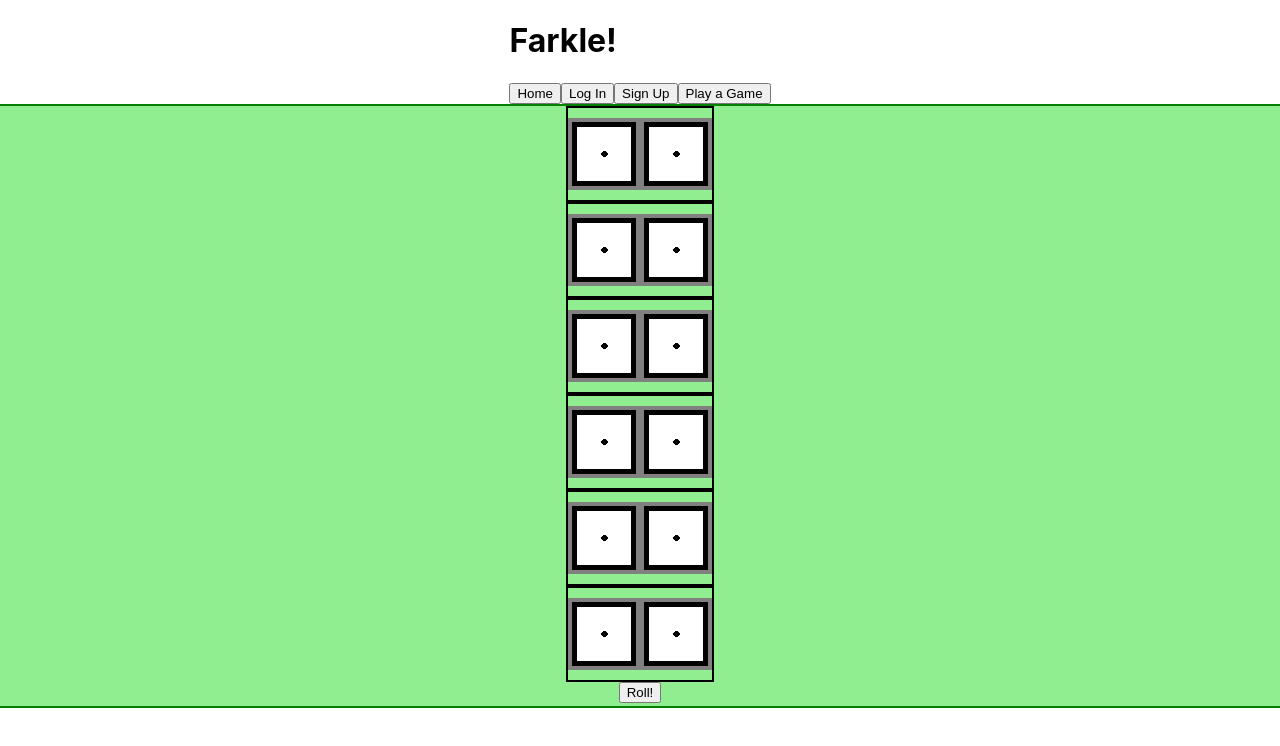
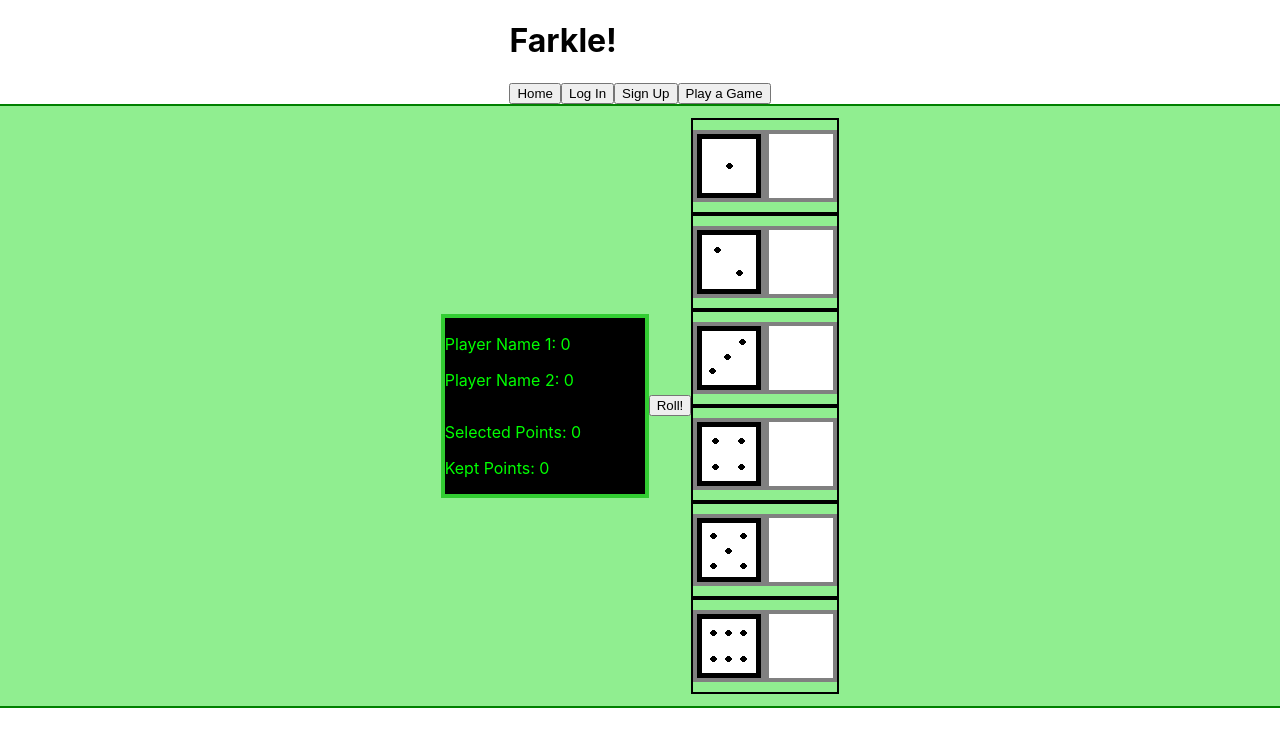
Before and after one commit to carl-larson/capstone-react, a React (Create React App) app: page /farkle in a window 1280 px wide. Shown: the top 746 px of the page. Built offline with nearby package versions, Linux system fonts and the light colour scheme.

Commit message:
basics of scoreboard are now visible

```diff
--- a/src/components/Navigation.js
+++ b/src/components/Navigation.js
@@ -17,9 +17,9 @@ const Navigation = () => {
         <div>
             <h1>Farkle!</h1>
             <div className='buttons'>
-                <Link activeClassName="active" to="/"><button>Home</button></Link>
-                <Link activeClassName="active" to="/login"><button>Log In</button></Link>
-                <Link activeClassName="active" to="/signup"><button>Sign Up</button></Link>
+                <Link activeclassname="active" to="/"><button>Home</button></Link>
+                <Link activeclassname="active" to="/login"><button>Log In</button></Link>
+                <Link activeclassname="active" to="/signup"><button>Sign Up</button></Link>
                 <button onClick={displayButtons}>Play a Game</button>
             </div>
             <div className="playButtons" style={{display: playButtons}}>
--- a/src/components/farkle/Farkle.js
+++ b/src/components/farkle/Farkle.js
@@ -1,5 +1,6 @@
 import React from 'react';
 import Row from './Row';
+import ScoreBoard from './ScoreBoard'
 
 import './farkleStyle.css';
 
@@ -7,6 +8,7 @@ class Farkle extends React.Component {
     constructor (props) {
         super(props);
         this.state = {
+            playing: false,
             dice: [
                 {
                     value: 1,
@@ -25,7 +27,7 @@ class Farkle extends React.Component {
                 },
                 {
                     value: 4,
-                    selected: true,
+                    selected: false,
                     kept: false
                 },
                 {
@@ -43,6 +45,7 @@ class Farkle extends React.Component {
         this.select = this.select.bind(this);
     }
     select(ind) {
+        if(this.state.playing) {
             console.log('clicked')
             let diceList = [...this.state.dice];
             let selectDie = diceList[ind];
@@ -55,8 +58,10 @@ class Farkle extends React.Component {
                 return;
             }
             this.setState({dice: diceList})
+        } else {return}
     }
     rollDice = () => {
+        this.setState({playing: true})
         let newRoll = 0;
         let diceArray = [...this.state.dice];
         console.log(diceArray);
@@ -101,14 +106,17 @@ class Farkle extends React.Component {
         let die = this.state.dice;
         return (
             <div className='board'>
-                {/* <button onClick={() => this.select(0)}><Row className='row1' value={die[0].value} selected={die[0].selected} kept={die[0].kept}></Row></button> */}
+                <ScoreBoard />
+                <button onClick={this.rollDice}>Roll!</button>
+                <div className='diceBoard'>
                     <div onClick={() => this.select(0)}><Row className='row1' value={die[0].value} selected={die[0].selected} kept={die[0].kept}></Row></div>
                     <div onClick={() => this.select(1)}><Row className='row2' value={die[1].value} selected={die[1].selected} kept={die[1].kept}></Row></div>
                     <div onClick={() => this.select(2)}><Row className='row3' value={die[2].value} selected={die[2].selected} kept={die[2].kept}></Row></div>
                     <div onClick={() => this.select(3)}><Row className='row4' value={die[3].value} selected={die[3].selected} kept={die[3].kept}></Row></div>
                     <div onClick={() => this.select(4)}><Row className='row5' value={die[4].value} selected={die[4].selected} kept={die[4].kept}></Row></div>
                     <div onClick={() => this.select(5)}><Row className='row6' value={die[5].value} selected={die[5].selected} kept={die[5].kept}></Row></div>
-                <button onClick={this.rollDice}>Roll!</button>
+                </div>
+
             </div>
 
         )
--- a/src/components/farkle/Row.js
+++ b/src/components/farkle/Row.js
@@ -1,81 +1,49 @@
 import React from 'react';
 
 class Row extends React.Component {
-    constructor (props) {
-        super(props);
-        this.state = {
-            // value: Number(props.value),
-            // selected: props.selected,
-            // kept: props.kept
-
-            xRolledPosition: 0,
-            xKeptPosition: -64,
-            yPosition: -((this.props.value - 1) * 64),
-            selectedcolor: 'gray',
-            keptcolor: 'gray',
-            rolledPosition: `${this.xRolledPosition}px ${this.yPosition}px`,
-            keptPosition: `${this.xKeptPosition}px ${this.yPosition}px`
-        };
-    }
-
-    componentDidMount() {
-
-    }
-
-    componentDidUpdate(prevProps) {
-        if (this.props !== prevProps)
-        {console.log(this.props.value, this.props.selected, this.props.kept)
-        if (this.props.selected && !this.props.kept) {
-            this.setState({selectedcolor: 'red'});
-        } else if (this.props.selected && this.props.kept) {
-            this.setState({selectedcolor: 'gray',
-                keptcolor: 'red',
-                xRolledPosition: -64,
-                xKeptPosition: 0});
-        } else {
-            this.setState({selectedcolor: 'gray',
-            keptcolor: 'gray',
-            xRolledPosition: 0,
-            xKeptPosition: -64});
-        }}
-
-
-    }
+    // constructor (props) {
+    //     super(props);
+    //     this.state = {
+    //         value: Number(props.value),
+    //         selected: props.selected,
+    //         kept: props.kept
+    //     }
+    // }
 
     render() {
-        // let value = this.props.value;
-        // let selected = this.props.selected;
-        // let kept = this.props.kept;
-        // console.log(value, selected, kept)
-        // let xRolledPosition = 0;
-        // let xKeptPosition = -64;
-        // let yPosition = -((value - 1) * 64);
+        let value = this.props.value;
+        let selected = this.props.selected;
+        let kept = this.props.kept;
+        console.log(value, selected, kept)
+        let xRolledPosition = 0;
+        let xKeptPosition = -64;
+        let yPosition = -((value - 1) * 64);
 
-        // let selectedcolor = 'gray';
-        // let keptcolor = 'gray';
+        let selectedcolor = 'gray';
+        let keptcolor = 'gray';
         // selected ? bordercolor = 'red' : bordercolor = 'gray';
-        // if (this.props.selected && !this.props.kept) {
-        //     this.selectedcolor = 'red';
-        // } else if (this.props.selected && this.props.kept) {
-        //     this.selectedcolor = 'gray';
-        //     this.keptcolor = 'red';
-        //     this.xRolledPosition = -64;
-        //     this.xKeptPosition = 0;
-        // } else {
-        //     this.selectedcolor = 'gray';
-        //     this.keptcolor = 'gray';
-        //     this.xRolledPosition = 0;
-        //     this.xKeptPosition = -64;
-        // }
-        // let rolledPosition = `${this.xRolledPosition}px ${this.yPosition}px`;
-        // let keptPosition = `${this.xKeptPosition}px ${this.yPosition}px`;
+        if (selected && !kept) {
+            selectedcolor = 'red';
+        } else if (selected && kept) {
+            selectedcolor = 'gray';
+            keptcolor = 'red';
+            xRolledPosition = -64;
+            xKeptPosition = 0;
+        } else {
+            selectedcolor = 'gray';
+            keptcolor = 'gray';
+            xRolledPosition = 0;
+            xKeptPosition = -64;
+        }
+        let rolledPosition = `${xRolledPosition}px ${yPosition}px`;
+        let keptPosition = `${xKeptPosition}px ${yPosition}px`;
 
         return (
             <div className='row'>
                 <div className='rolled dice'
-                    style={{backgroundPosition: this.rolledPosition, borderColor: this.selectedcolor}}>
+                    style={{backgroundPosition: rolledPosition, borderColor: selectedcolor}}>
                 </div>
-                <div className='kept dice' style={{backgroundPosition: this.keptPosition, borderColor: this.keptcolor}}>
+                <div className='kept dice' style={{backgroundPosition: keptPosition, borderColor: keptcolor}}>
                 </div>
             </div>
         )
--- /dev/null
+++ b/src/components/farkle/ScoreBoard.js
@@ -0,0 +1,34 @@
+import React from 'react'
+
+class ScoreBoard extends React.Component {
+    constructor(props) {
+        super(props);
+        this.state = {
+            player1: 'Player Name 1',
+            player2: 'Player Name 2',
+            score1: 0,
+            score2: 0,
+            selectedPoints: 0,
+            keptPoints: 0
+        }
+    }
+
+    render() {
+        return (
+            <div className='App'>
+                <div className='scoreBoard'>
+                    <span className='scoreBox'>
+                        <p>{this.state.player1}: {this.state.score1}</p>
+                        <p>{this.state.player2}: {this.state.score2}</p>
+                    </span>
+                    <span className='currentPoints'>
+                        <p>Selected Points: {this.state.selectedPoints}</p>
+                        <p>Kept Points: {this.state.keptPoints}</p>
+                    </span>
+                </div>
+            </div>
+        )
+    }
+}
+
+export default ScoreBoard
--- a/src/components/farkle/farkleStyle.css
+++ b/src/components/farkle/farkleStyle.css
@@ -1,11 +1,18 @@
 .board {
     display: flex;
-    flex-direction: column;
+    flex-direction: row;
+    justify-content: center;
     align-items: center;
     height: 600px;
     width: 100%;
     border: 2px solid green;
     background-color: lightgreen;
+}
+
+.diceBoard {
+    display: flex;
+    flex-direction: column;
+    align-items: center;
 }
 
 .row {
@@ -31,3 +38,14 @@
 .kept {
     border: 4px solid gray;
 }
+
+.scoreBoard {
+    display: flex;
+    flex-direction: column;
+    justify-content: space-around;
+    height: 80%;
+    width: 200px;
+    color: lime;
+    border: 4px solid limegreen;
+    background-color: black;
+}
```
Lines whose indentation alone changed are shown as unchanged.
